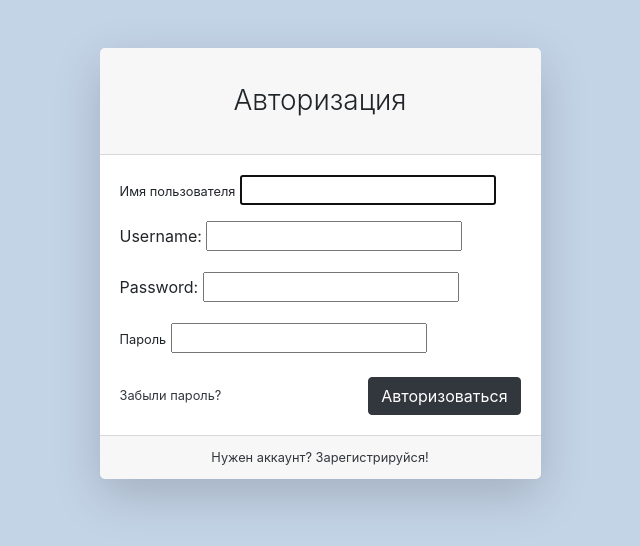
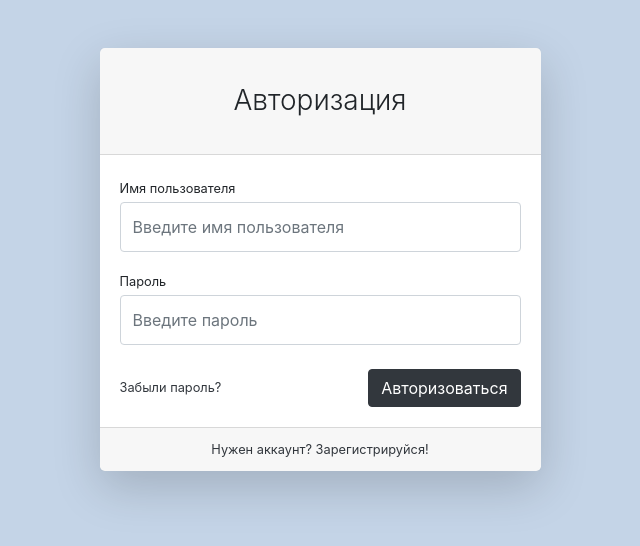
Before and after one commit to yellowuser2001/Django-Framework, a Django app: page /users/login/ in a window 1280 px wide. Shown: the top 546 px of the page, without its empty margins (320-960 px from the left). Run offline with Django 3.2, Linux system fonts and the light colour scheme; parts of the project's set-up code (start-up, migrations or seed data) failed here and were passed over; some libraries are stand-ins or nearby versions.

Commit message:
refactor: Кастомизация UserLoginForm

```diff
--- a/users/forms.py
+++ b/users/forms.py
@@ -1,9 +1,15 @@
+from django import forms
 from django.contrib.auth.forms import AuthenticationForm
 
 from users.models import User
 
 
 class UserLoginForm(AuthenticationForm):
+    username = forms.CharField(widget=forms.TextInput(attrs={
+        'class': 'form-control py-4', 'placeholder': 'Введите имя пользователя'}))
+    password = forms.CharField(widget=forms.PasswordInput(attrs={
+        'class': 'form-control py-4', 'placeholder': 'Введите пароль'}))
+
     class Meta:
         model = User
         fields = ('username', 'password')
--- a/users/templates/users/login.html
+++ b/users/templates/users/login.html
@@ -34,7 +34,6 @@
                                         пользователя</label>
                                     {{ form.username }}
                                 </div>
-                                {{ form.as_p }}
                                 <div class="form-group">
                                     <label class="small mb-1" for="{{ form.password.id_for_label }}">Пароль</label>
                                     {{ form.password }}
```
